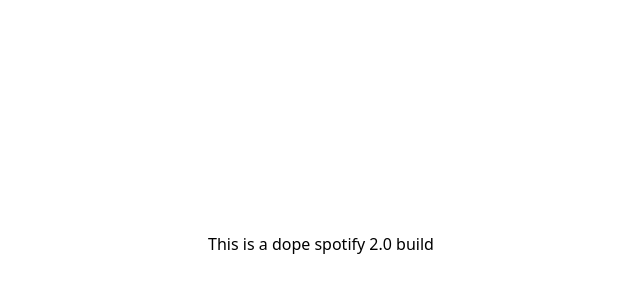
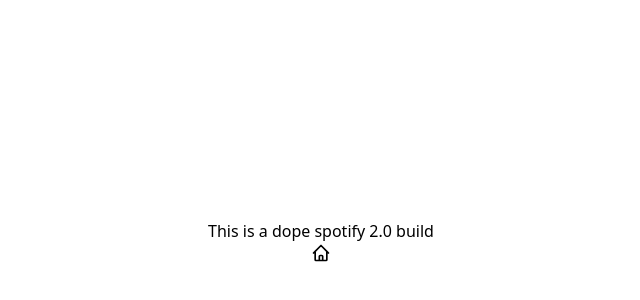
Before and after one commit to RohitV5/Spotify_NextJS, a Next.js app: page / in a window 1280 px wide. Shown: the part 156-456 px from the top of the page, without its empty margins (319-959 px from the left). Built offline with nearby package versions, Linux system fonts and the light colour scheme.

Commit message:
feat: Add sidebar

```diff
--- /dev/null
+++ b/components/Sidebar.tsx
@@ -0,0 +1,20 @@
+import {
+  HomeIcon,
+  SearchIcon,
+  LibraryIcon,
+  PlusCircleIcon,
+} from '@heroicons/react/outline';
+
+const Sidebar = function () {
+  return (
+    <div>
+      <div>
+        <button>
+          <HomeIcon className="w-5 h-5"></HomeIcon>
+        </button>
+      </div>
+    </div>
+  );
+};
+
+export default Sidebar;
--- a/package.json
+++ b/package.json
@@ -9,6 +9,7 @@
     "prepare": "husky install"
   },
   "dependencies": {
+    "@heroicons/react": "^1.0.6",
     "next": "latest",
     "react": "^17.0.2",
     "react-dom": "^17.0.2"
--- a/pages/index.tsx
+++ b/pages/index.tsx
@@ -1,5 +1,6 @@
 import type { NextPage } from 'next';
 import Head from 'next/head';
+import Sidebar from '../components/Sidebar';
 
 // eslint-disable-next-line react/function-component-definition
 const Home: NextPage = () => (
@@ -10,7 +11,7 @@
     </Head>
     <h1>This is a dope spotify 2.0 build</h1>
     <main>
-      {/* Sidebar */}
+      <Sidebar />
       {/* Center  */}
     </main>
     <div>{/* Player  */}</div>
```
Also changed, not shown: .eslintrc.json, 2 other files (tests, documents, lock files or other folders).
